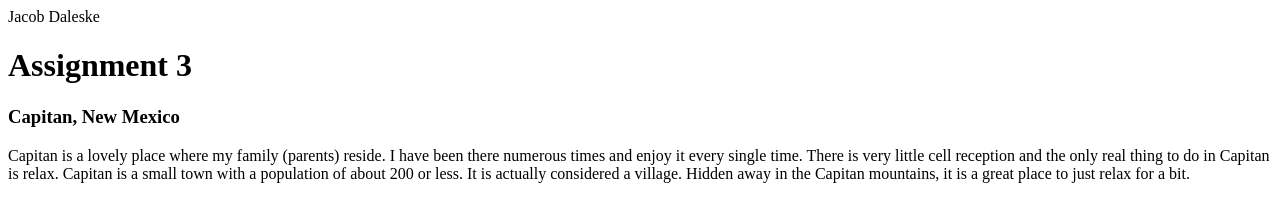
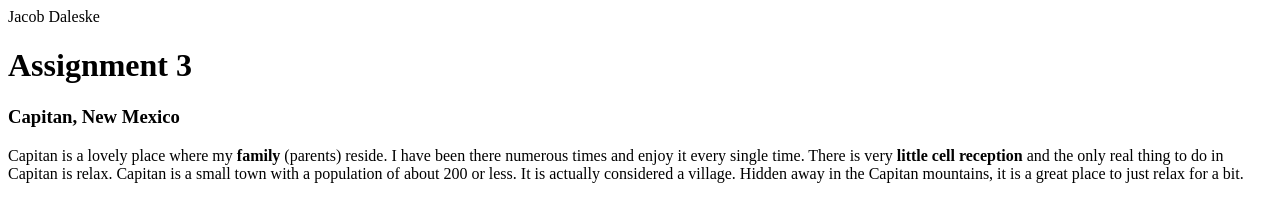
Before and after one commit to 44-563-WebApps-F21/webapps-f21-assignment-3-jdaleske13, a plain HTML site: page index.html in a window 1280 px wide. Drawn offline with Linux system fonts and the light colour scheme.

Commit message:
Fixed Bold
I forgot that bold is <b> not <bold> that was an accident on my part

```diff
--- a/index.html
+++ b/index.html
@@ -10,6 +10,10 @@
     <body>
         <h1>Assignment 3</h1>
         <h3>Capitan, New Mexico</h3>
-        <p>Capitan is a lovely place where my <bold>family</bold> (parents) reside. I have been there numerous times and enjoy it every single time. There is very <bold>little cell reception</bold> and the only real thing to do in Capitan is relax. Capitan is a small town with a population of about 200 or less. It is actually considered a village. Hidden away in the Capitan mountains, it is a great place to just relax for a bit.</p>
+        <p>Capitan is a lovely place where my <b>family</b> (parents) reside.
+            I have been there numerous times and enjoy it every single time.
+            There is very <b>little cell reception</b> and the only real thing to do in Capitan is relax.
+            Capitan is a small town with a population of about 200 or less. It is actually considered a village.
+             Hidden away in the Capitan mountains, it is a great place to just relax for a bit.</p>
     </body>
 </html>
```
